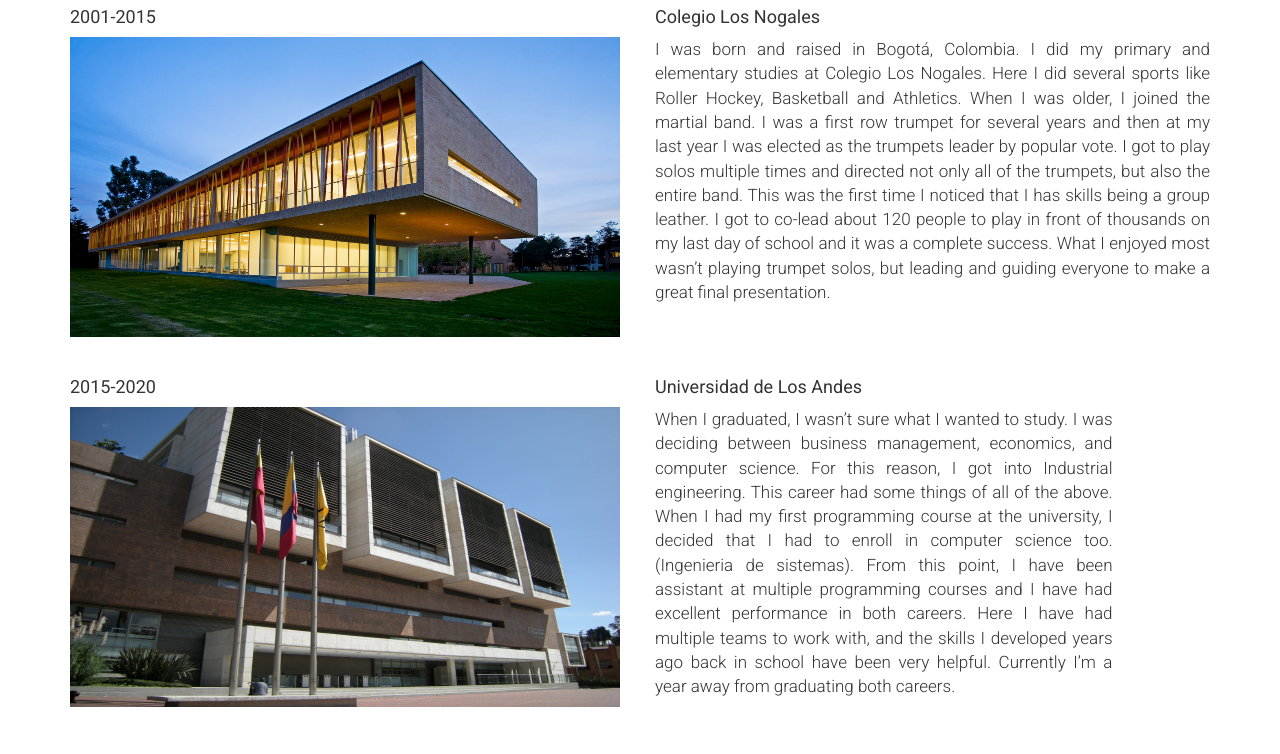
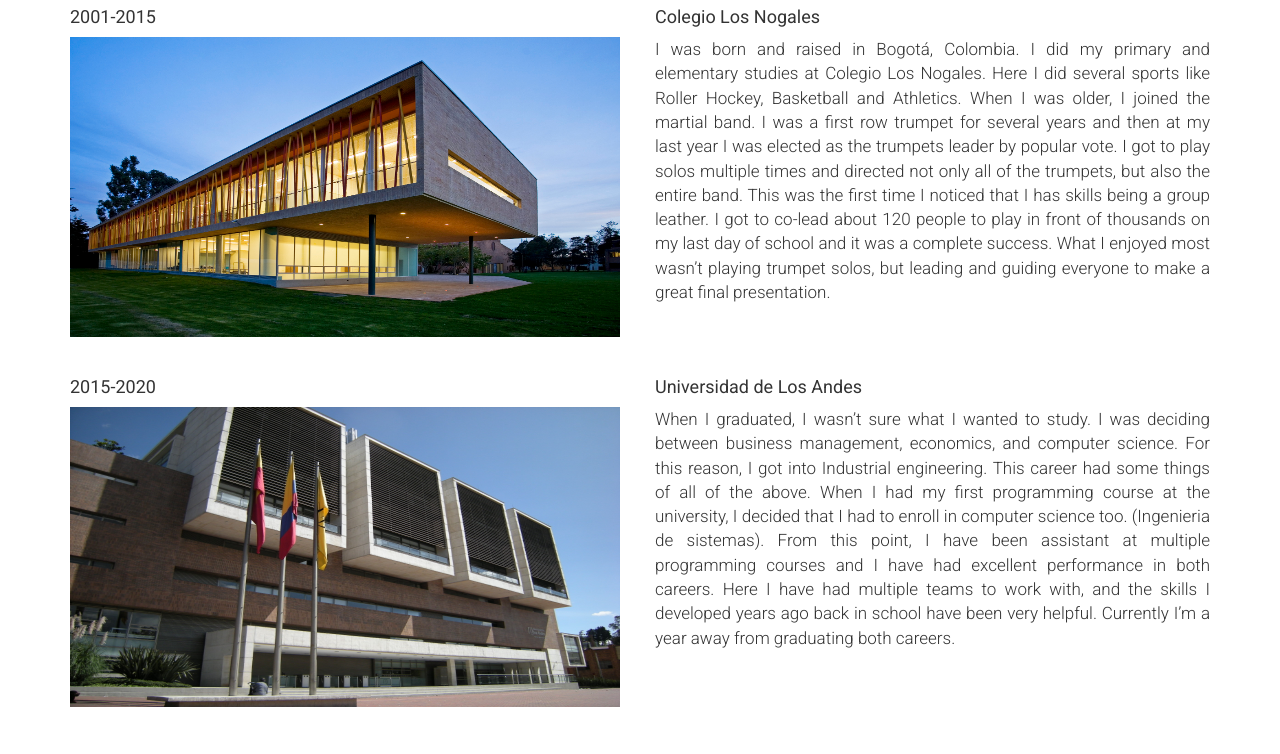
Before and after one commit to mjocampov/MyWebPage, a website: page AboutMe.html in a window 1280 px wide. Shown: the part 201-955 px from the top of the page. Drawn offline with nearby package versions, Linux system fonts and the light colour scheme; grey boxes are pictures that could not be loaded.

Commit message:
correccion col

```diff
--- a/AboutMe.html
+++ b/AboutMe.html
@@ -42,7 +42,7 @@
       <h4>2015-2020</h4>
       <img style="width:550px;height:300px" src="Imagenes/andes.jpg" alt="Fotografia de edificio Mario Laserna de la Universidad de los Andes" class="img-responsive"/>
     </figure>
-    <figure class="col-sm-5">
+    <figure class="col-sm-6">
       <h4>Universidad de Los Andes</h4>
       <div class="parrafo">
         <p>When I graduated, I wasn’t sure what I wanted to study. I was deciding between business management, economics, and computer science. For this reason, I got into Industrial engineering. This career had some things of all of the above. When I had my first programming course at the university, I decided that I had to enroll in computer science too. (Ingenieria de sistemas). From this point, I have been assistant at multiple programming courses and I have had excellent performance in both careers. Here I have had multiple teams to work with, and the skills I developed years ago back in school have been very helpful. Currently I’m a year away from graduating both careers.</p>
```
